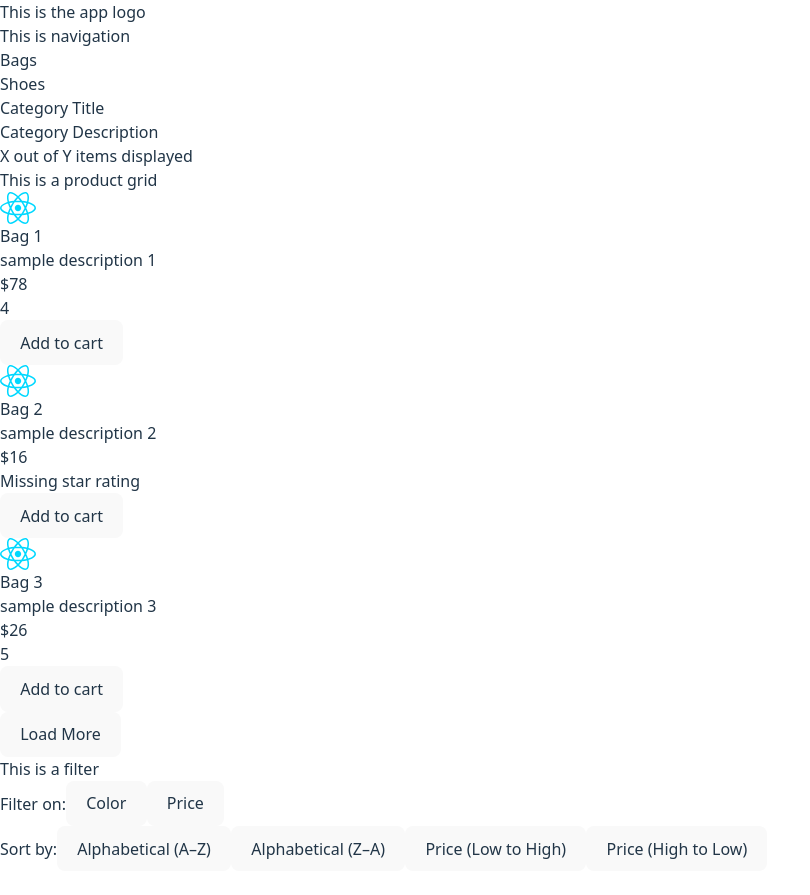
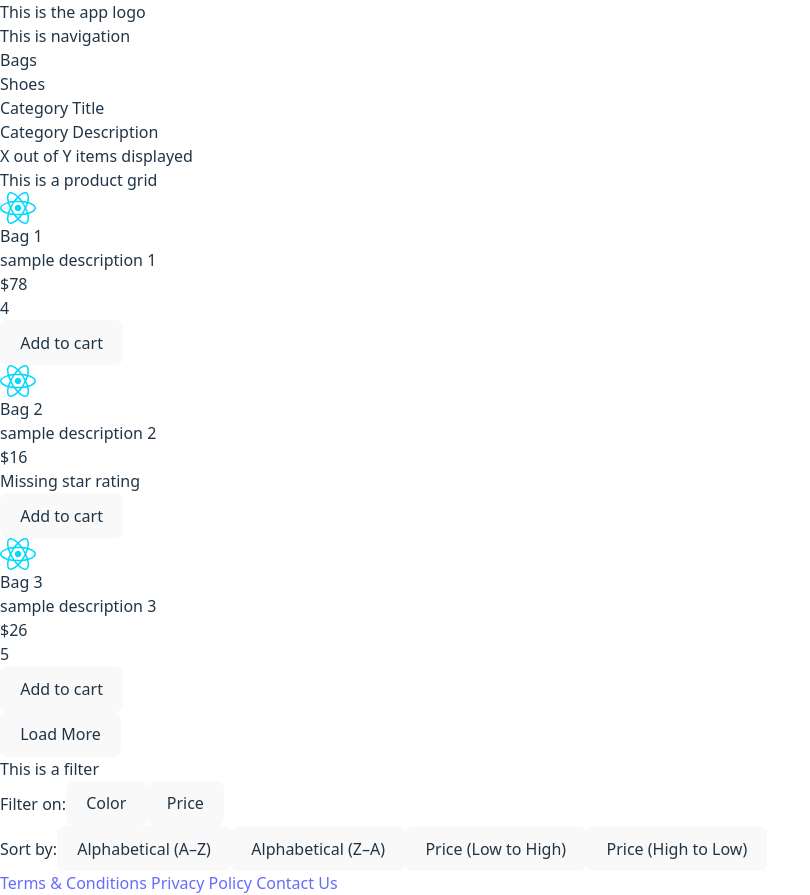
Before and after one commit to HShrigma/project-nexus, a React (Vite) app in the folder Project Nexus/: page / in a window 1280 px wide. Shown: the whole page, without its empty margins (0-810 px from the left). Before the commit the page ends 871 px from the top, so only its background shows below. Built offline with nearby package versions, Linux system fonts and the light colour scheme.

Commit message:
feat(footer): implement placeholder footer

```diff
--- a/Project Nexus/src/App.jsx
+++ b/Project Nexus/src/App.jsx
@@ -1,3 +1,4 @@
+import { Footer } from './components/footer/Footer';
 import Header from './components/header/Header'
 import Products from './components/products/Products';
 
@@ -6,6 +7,7 @@ function App() {
         <>
             <Header />
             <Products/>
+            <Footer/>
         </>
     )
 }
--- /dev/null
+++ b/Project Nexus/src/components/footer/Footer.jsx
@@ -0,0 +1,9 @@
+export const Footer = () => {
+    return(
+        <footer>
+            <a> Terms & Conditions </a>
+            <a> Privacy Policy </a>
+            <a> Contact Us </a>
+        </footer>
+    )
+}
```
